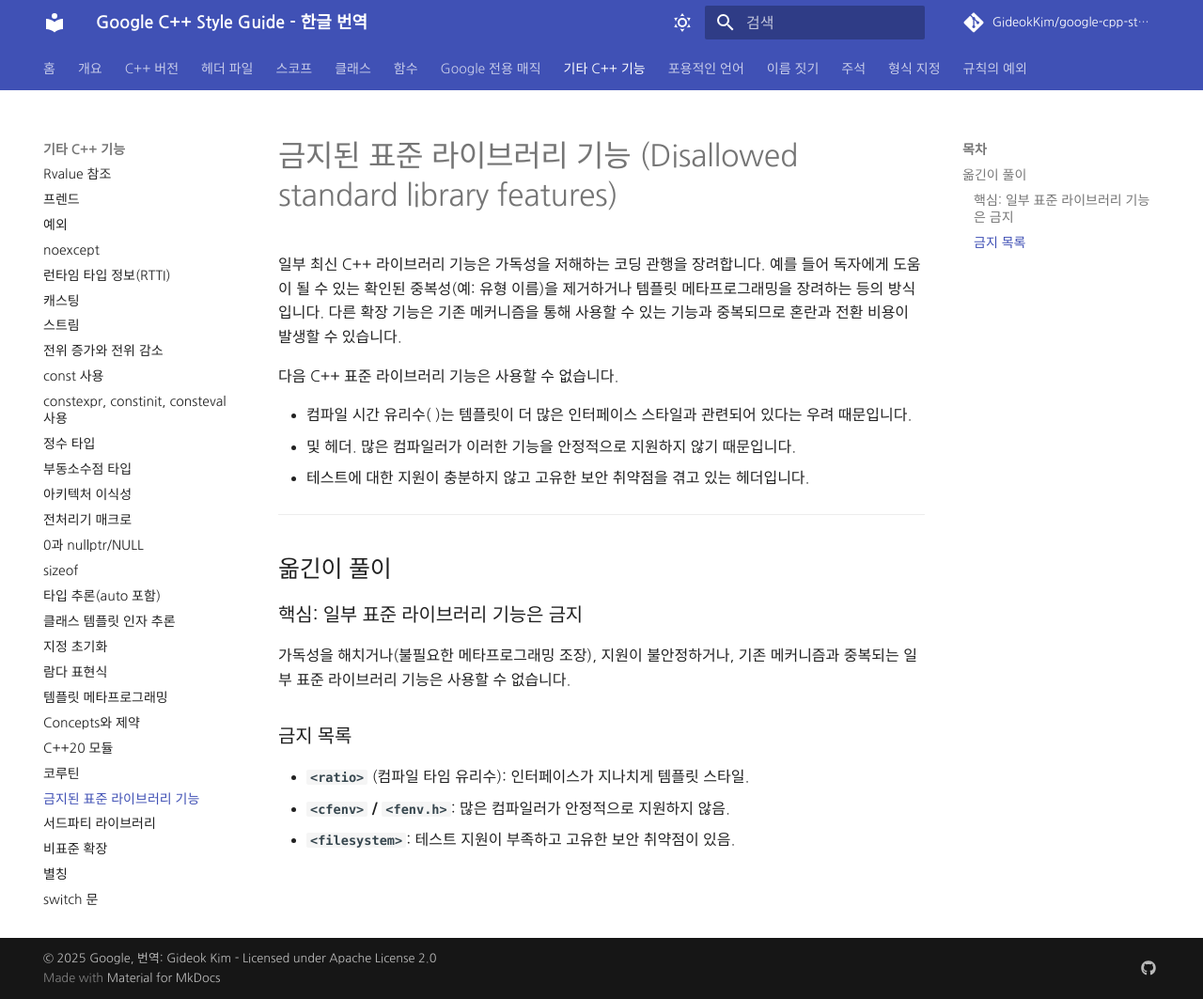
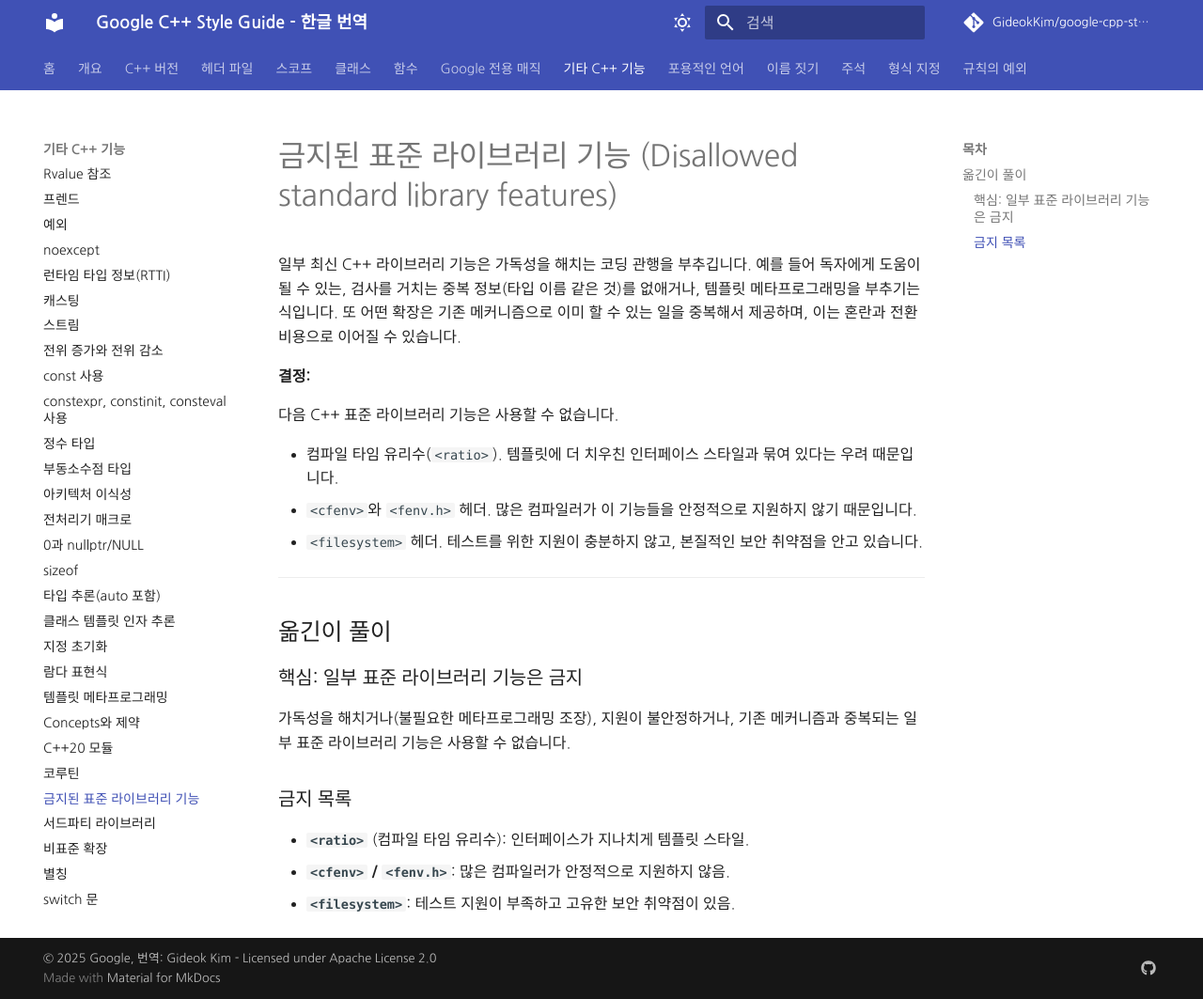
Before and after one commit to GideokKim/google-cpp-style-guide-kr, an MkDocs documentation site: the page built from google cpp style guide/disallowed_standard_library_features.md, in a window 1280 px wide and 1063 px high. Shown: the whole window at 94% size. Built offline with MkDocs 1.6.1 and Material for MkDocs 9.7.7, drawn with Linux system fonts in a browser that asks for light colours; some web fonts are replaced; comment, search, counter and statistics services are not loaded.

Commit message:
docs(other): restore upstream structure in `disallowed stdlib features`
Upstream gives this section a single block — Decision, with no
Definition, Pros or Cons — and that one label was missing, so the
prohibition list read as a continuation of the rationale paragraph.
The header names were also left unformatted.

Add the Decision label, mark the headers as code, and retranslate the
rationale, which had rendered `checked redundancy` as "확인된 중복성"
without conveying that the compiler is what checks it.

```diff
--- a/google cpp style guide/disallowed_standard_library_features.md
+++ b/google cpp style guide/disallowed_standard_library_features.md
@@ -1,12 +1,14 @@
 # 금지된 표준 라이브러리 기능 (Disallowed standard library features)
 
-일부 최신 C++ 라이브러리 기능은 가독성을 저해하는 코딩 관행을 장려합니다. 예를 들어 독자에게 도움이 될 수 있는 확인된 중복성(예: 유형 이름)을 제거하거나 템플릿 메타프로그래밍을 장려하는 등의 방식입니다. 다른 확장 기능은 기존 메커니즘을 통해 사용할 수 있는 기능과 중복되므로 혼란과 전환 비용이 발생할 수 있습니다.
+일부 최신 C++ 라이브러리 기능은 가독성을 해치는 코딩 관행을 부추깁니다. 예를 들어 독자에게 도움이 될 수 있는, 검사를 거치는 중복 정보(타입 이름 같은 것)를 없애거나, 템플릿 메타프로그래밍을 부추기는 식입니다. 또 어떤 확장은 기존 메커니즘으로 이미 할 수 있는 일을 중복해서 제공하며, 이는 혼란과 전환 비용으로 이어질 수 있습니다.
+
+**결정:**
 
 다음 C++ 표준 라이브러리 기능은 사용할 수 없습니다.
 
-- 컴파일 시간 유리수( <ratio> )는 템플릿이 더 많은 인터페이스 스타일과 관련되어 있다는 우려 때문입니다.
-- <cfenv> 및 <fenv.h> 헤더. 많은 컴파일러가 이러한 기능을 안정적으로 지원하지 않기 때문입니다.
-- 테스트에 대한 지원이 충분하지 않고 고유한 보안 취약점을 겪고 있는 <filesystem> 헤더입니다.
+- 컴파일 타임 유리수(`<ratio>`). 템플릿에 더 치우친 인터페이스 스타일과 묶여 있다는 우려 때문입니다.
+- `<cfenv>`와 `<fenv.h>` 헤더. 많은 컴파일러가 이 기능들을 안정적으로 지원하지 않기 때문입니다.
+- `<filesystem>` 헤더. 테스트를 위한 지원이 충분하지 않고, 본질적인 보안 취약점을 안고 있습니다.
 
 ---
 
```
